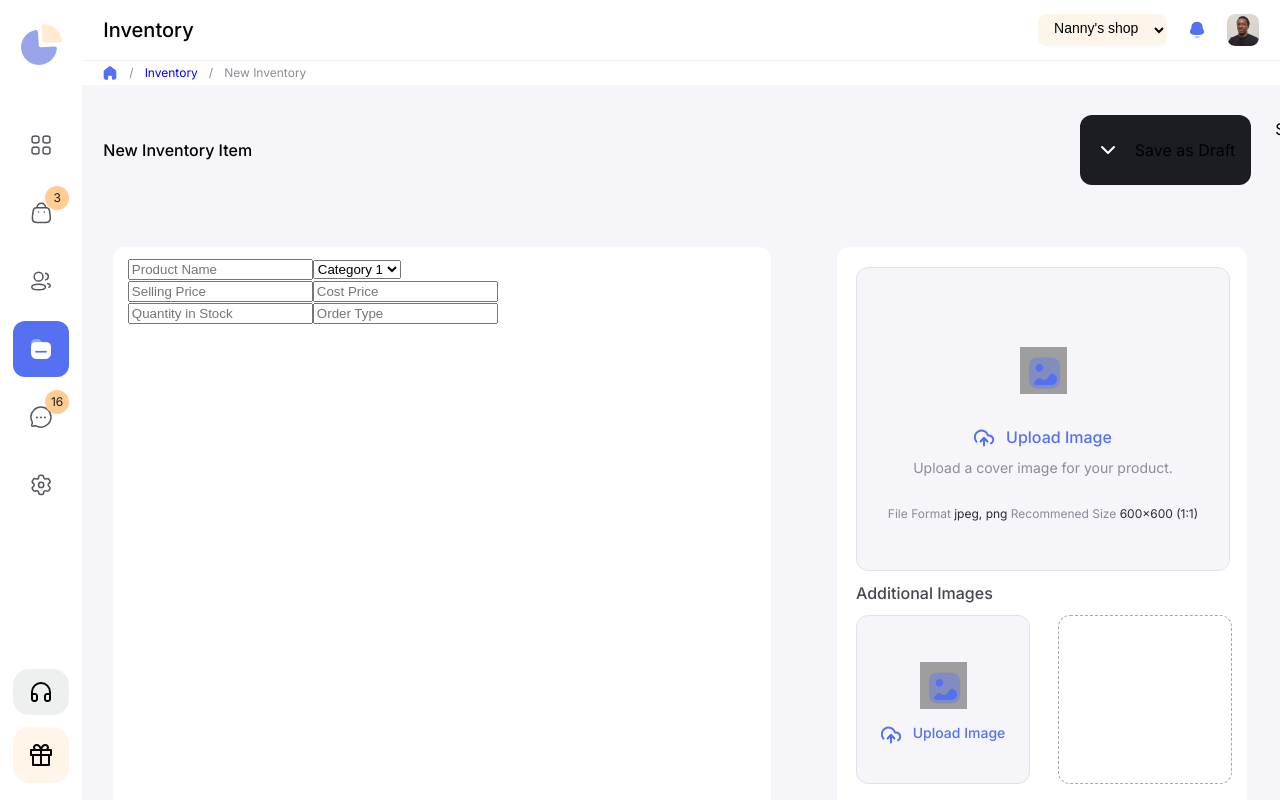
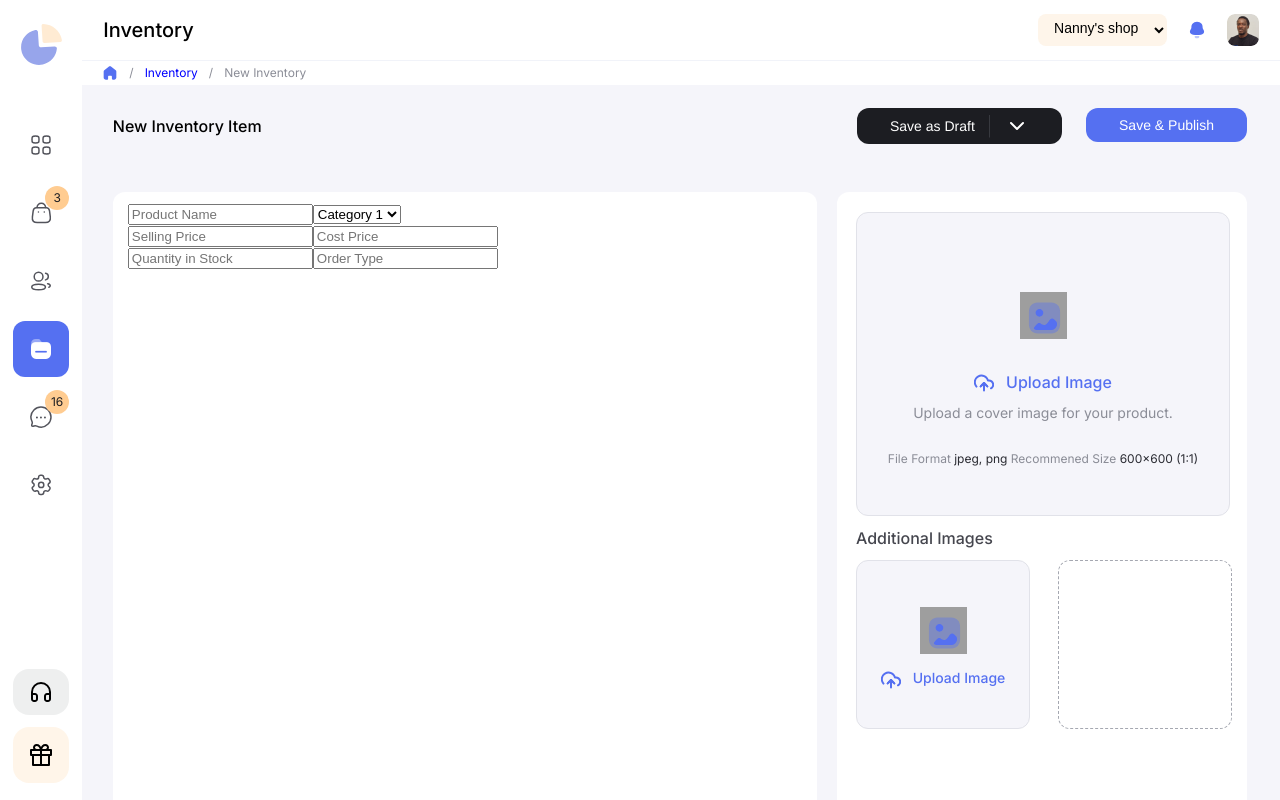
Before and after one commit to gabriele-305/celies-frontend-task, a React (Vite) app: page /add in a window 1280 px wide. Shown: the top 800 px of the page. Built offline with nearby package versions, Linux system fonts and the light colour scheme; grey boxes are pictures that could not be loaded.

Commit message:
Barra superiore fix

```diff
--- a/src/components/AddElement.css
+++ b/src/components/AddElement.css
@@ -1,29 +1,120 @@
-.maincontainer1 {
+.maincontainer2 {
   display: flex;
   flex-direction: column;
   align-items: flex-end;
-  width: 100%;
-  gap: var(--gap-xl);
-  font-size: var(--paragraph-1-medium-size);
-  font-family: var(--label-2-regular);
-  margin-top: 0.5rem;
+  gap: 1.25rem;
+  padding-top: 1.4375rem;
 }
 
 .maincontainerdisplay1 {
   display: flex;
   padding: 1.75rem 2.0625rem 15.375rem 1.9063rem;
   justify-content: center;
-  align-items: flex-end;
-  gap: 4.1563rem;
   align-self: stretch;
+  display: flex;
+  align-items: flex-start;
+  gap: 1.25rem;
+  flex: 1 0 0;
 }
+
+.buttons {
+  align-items: center;
+  background-color: var(--black-100);
+  border-radius: 0.75rem;
+  display: inline-flex;
+  gap: 0.625rem;
+  height: 2.25rem;
+  justify-content: center;
+  padding: 1.0625rem 1rem;
+  position: relative;
+}
+
+.buttons .label-container {
+  align-items: center;
+  display: flex;
+  justify-content: space-between;
+  margin-bottom: -0.6875rem;
+  margin-top: -0.6875rem;
+  position: relative;
+  width: 8.6875rem;
+}
+
+.buttons .text-wrapper {
+  color: #ffffff;
+  font-family: "Inter-Regular", Helvetica;
+  font-size: 0.875rem;
+  font-weight: 400;
+  letter-spacing: 0;
+  line-height: normal;
+  position: relative;
+  text-align: center;
+  width: fit-content;
+}
+
+.buttons .line {
+  height: 1.4375rem;
+  object-fit: cover;
+  position: relative;
+  width: 0.0625rem;
+}
+
+.buttons .fi-chevron-down {
+  height: 1.5rem !important;
+  position: relative !important;
+  width: 1.5rem !important;
+}
+
+.buttons-blue {
+  align-items: center;
+  background-color: rgba(85, 112, 241, 1);
+  border-radius: 0.75rem;
+  display: inline-flex;
+  gap: 0.625rem;
+  justify-content: center;
+  padding: 1.0625rem 1rem;
+  position: relative;
+}
+
+.buttons-blue .label-container-blue {
+  align-items: center;
+  display: flex;
+  gap: 1.25rem;
+  justify-content: space-around;
+  margin-bottom: -0.4688rem;
+  margin-left: -0.0313rem;
+  margin-right: -0.0313rem;
+  margin-top: -0.4688rem;
+  position: relative;
+  width: 8.125rem;
+}
+
+.buttons-blue .save-publish {
+  color: #ffffff;
+  font-family: "Inter-Regular", Helvetica;
+  font-size: 0.875rem;
+  font-weight: 400;
+  letter-spacing: 0;
+  line-height: normal;
+  margin-top: -0.0625rem;
+  position: relative;
+  text-align: center;
+  width: fit-content;
+}
+
 
 .topcontainer {
   display: flex;
-  padding: var(--padding-sm) var(--padding-2xl);
-  width: 81.9375rem;
   justify-content: space-between;
   align-items: center;
+  align-self: stretch;
+  padding-left: 1.9063rem;
+  padding-right: 2.0625rem;
+}
+
+.buttons-container {
+  display: flex;
+  align-items: flex-start;
+  gap: 1.5rem;
 }
 
 .leftcontainer {
@@ -112,31 +203,6 @@
   letter-spacing: var(--input-placeholder-letter-spacing);
   line-height: var(--input-placeholder-line-height);
   position: relative;
-}
-
-.buttons-container {
-  display: flex;
-  align-items: flex-start;
-  gap: 1.5rem;
-}
-
-.label-container-1 {
-  display: flex;
-  width: 8.6875rem;
-  justify-content: space-between;
-  align-items: center;
-}
-
-
-.button-black {
-  display: flex;
-  height: 2.25rem;
-  padding: 1.0625rem 1rem;
-  justify-content: center;
-  align-items: center;
-  gap: 0.625rem;
-  border-radius: 0.75rem;
-  background: var(--Black-100, #1C1D22);
 }
 
 .frame {
--- a/src/components/AddElement.jsx
+++ b/src/components/AddElement.jsx
@@ -11,21 +11,20 @@ const AddElement = ({ className = "" }) => {
     const [expiry, setexpiry] = useState('');
 
     return (
-        <div className={`maincontainer1 ${className}`}>
+        <div className="maincontainer2">
             <div className="topcontainer">
-
                 <div className="dashboard">New Inventory Item</div>
                 <div className="buttons-container">
-                    <div className="button-black" onClick={() => location("/view")}>
-                        <div className="label-container-1">
-                            <img className="arw-dwn-icon" alt="" src="/fi_chevron-down.svg" />
-                            <div className="nannys-shop">Save as Draft</div>
+                    <div className="buttons">
+                        <div className="label-container">
+                            <div className="text-wrapper">Save as Draft</div>
+                            <img className="line" alt="Line" src="line-1.svg" />
+                            <img className="fi-chevron-down" color="white" src="fi_chevron-down.svg" />
                         </div>
                     </div>
-                    <div className="label-container-1" onClick={() => location("/")}>
-                        <div className="nannys-shop">Save & Publish</div>
-                        <div className="icon-container">
-                            <img className="arrwdwn-icon" alt="" src="/fiplus.svg" />
+                    <div className="buttons-blue">
+                        <div className="label-container-blue">
+                            <div className="save-publish">Save &amp; Publish</div>
                         </div>
                     </div>
                 </div>
```
Also changed, not shown: public/line-1.svg (added).
